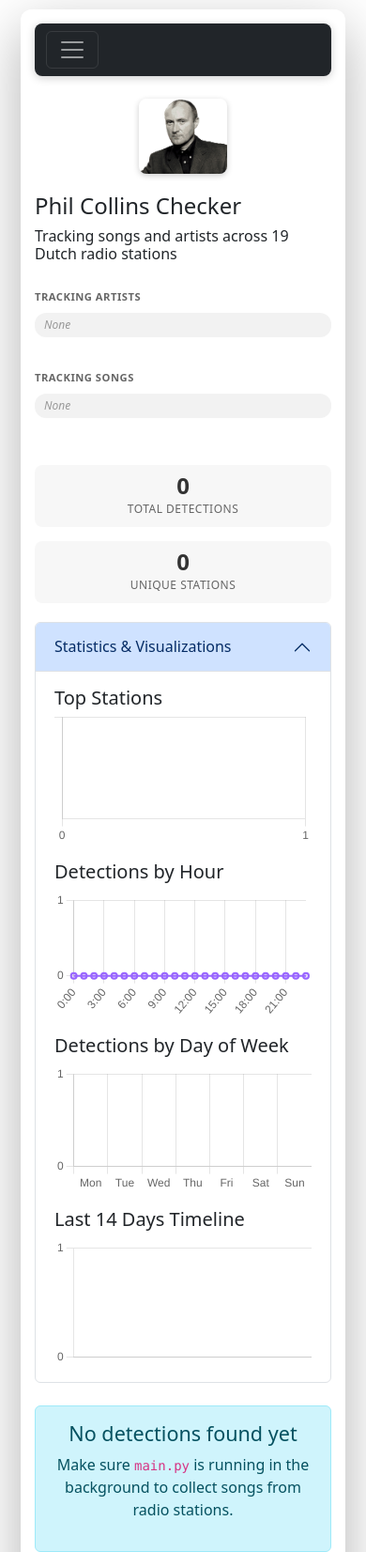
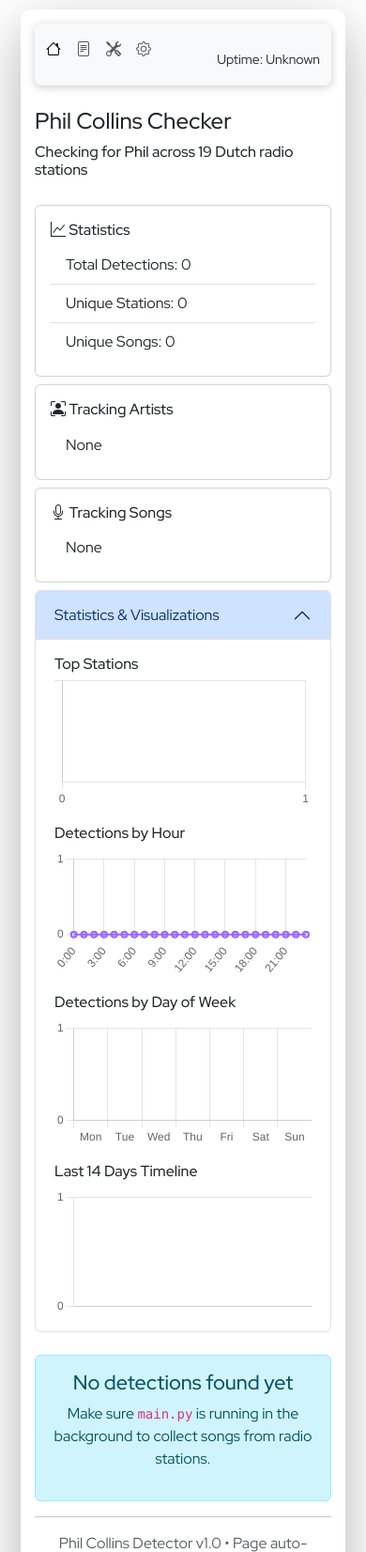
Before and after one commit to Schop/radiodetector, a Flask app: page / in a window 390 px wide. Shown: the top 1652 px of the page at 94% size. Run offline with Flask 3, Linux system fonts and the light colour scheme; data that the repository does not hold is empty; parts of the project's set-up code (start-up, migrations or seed data) failed here and were passed over; some libraries are stand-ins or nearby versions.

Commit message:
interface improvements

```diff
--- a/static/style.css
+++ b/static/style.css
@@ -1,4 +1,9 @@
 /* Custom styling for RadioDetector Dashboard with Bootstrap */
+@import url('https://fonts.googleapis.com/css2?family=Red+Hat+Display:ital,wght@0,300..900;1,300..900&display=swap');
+
+* {
+  font-family: "Red Hat Display", -apple-system, BlinkMacSystemFont, 'Segoe UI', Roboto, Helvetica, Arial, sans-serif;
+}
 
 body {
   min-height: 100vh;
--- a/templates/artist.html
+++ b/templates/artist.html
@@ -59,7 +59,7 @@
                 <div class="col-md-6">
                     <div class="card h-100">
                         <div class="card-body">
-                            <h5 class="card-title">Top Songs by {{ artist_name }}</h5>
+                            <h6 class="card-title">Top Songs by {{ artist_name }}</h6>
                             <table id="topSongsTable" class="table table-sm table-hover">
                                 <thead class="table-light">
                                     <tr>
@@ -77,7 +77,7 @@
                 <div class="col-md-6">
                     <div class="card h-100">
                         <div class="card-body">
-                            <h5 class="card-title">Top Stations Playing {{ artist_name }}</h5>
+                            <h6 class="card-title">Top Stations Playing {{ artist_name }}</h6>
                             <div style="height: 400px;">
                                 <canvas id="stationsChart"></canvas>
                             </div>
--- a/templates/includes/head.html
+++ b/templates/includes/head.html
@@ -5,6 +5,7 @@
     <meta name="viewport" content="width=device-width, initial-scale=1.0">
     <title>{{ title }}</title>
     <link href="https://cdn.jsdelivr.net/npm/bootstrap@5.3.2/dist/css/bootstrap.min.css" rel="stylesheet">
+    <link rel="stylesheet" href="https://cdn.jsdelivr.net/npm/bootstrap-icons@1.13.1/font/bootstrap-icons.min.css">
     <link rel="stylesheet" href="https://cdn.datatables.net/1.13.7/css/dataTables.bootstrap5.min.css">
     <link rel="stylesheet" href="/static/style.css">
     <script src="https://code.jquery.com/jquery-3.7.1.min.js"></script>
--- a/templates/includes/nav.html
+++ b/templates/includes/nav.html
@@ -1,26 +1,37 @@
-<nav class="navbar navbar-expand-lg navbar-dark bg-dark mb-4">
+<nav class="navbar navbar-light bg-light mb-4">
     <div class="container-fluid">
-        <button class="navbar-toggler" type="button" data-bs-toggle="collapse" data-bs-target="#navbarNav" aria-controls="navbarNav" aria-expanded="false" aria-label="Toggle navigation">
-            <span class="navbar-toggler-icon"></span>
-        </button>
-        <div class="collapse navbar-collapse" id="navbarNav">
-            <ul class="navbar-nav me-auto">
+        <div class="w-100">
+            <ul class="navbar-nav me-auto flex-row justify-content-start gap-3">
                 <li class="nav-item">
-                    <a class="nav-link{% if request.path == '/' %} active{% endif %}" href="/">Dashboard</a>
+                    <a class="nav-link{% if request.path == '/' %} active{% endif %}" href="/">
+                        <i class="bi bi-house"></i>
+                        <span class="d-none d-lg-inline ms-1">Dashboard</span>
+                    </a>
                 </li>
                 <li class="nav-item">
-                    <a class="nav-link{% if request.path == '/logs' %} active{% endif %}" href="/logs">Logs</a>
+                    <a class="nav-link{% if request.path == '/logs' %} active{% endif %}" href="/logs">
+                        <i class="bi bi-file-text"></i>
+                        <span class="d-none d-lg-inline ms-1">Logs</span>
+                    </a>
                 </li>
                 <li class="nav-item">
-                    <a class="nav-link{% if request.path == '/admin' %} active{% endif %}" href="/admin">Maintenance</a>
+                    <a class="nav-link{% if request.path == '/admin' %} active{% endif %}" href="/admin">
+                        <i class="bi bi-tools"></i>
+                        <span class="d-none d-lg-inline ms-1">Maintenance</span>
+                    </a>
                 </li>
                 <li class="nav-item">
-                    <a class="nav-link{% if request.path == '/settings' %} active{% endif %}" href="/settings">Settings</a>
+                    <a class="nav-link{% if request.path == '/settings' %} active{% endif %}" href="/settings">
+                        <i class="bi bi-gear"></i>
+                        <span class="d-none d-lg-inline ms-1">Settings</span>
+                    </a>
+                </li>
+                <li class="nav-item ms-auto">
+                    <span class="navbar-text text-dark">
+                        <small id="uptime">Uptime: ...</small>
+                    </span>
                 </li>
             </ul>
-            <span class="navbar-text text-light">
-                <small id="uptime">Uptime: ...</small>
-            </span>
         </div>
     </div>
 </nav>
--- a/templates/index.html
+++ b/templates/index.html
@@ -5,46 +5,63 @@
             {% include 'includes/nav.html' %}
         <div style="display: flex; justify-content: space-between; align-items: flex-start; margin-bottom: 20px; gap: 30px;">
             <div style="display: flex; gap: 20px; align-items: center;">
-                <img src="/static/images/phil.png" alt="Phil Collins" style="max-height: 8em; height: auto; width: auto; border-radius: 8px; object-fit: cover; box-shadow: 0 2px 6px rgba(0,0,0,0.2);">
+                <img src="/static/images/phil.jpg" alt="Phil Collins" class="d-none d-md-block" style="max-height: 8em; height: auto; width: auto; border-radius: 8px; object-fit: cover; box-shadow: 0 2px 6px rgba(0,0,0,0.2);">
                 <div>
                     <h1>Phil Collins Checker</h1>
-                    <h3 class="">Tracking songs and artists across 19 Dutch radio stations</h3>
+                    <h3 class="">Checking for Phil across 19 Dutch radio stations</h3>
                 </div>
             </div>
-            <div style="display: flex; gap: 20px; align-items: flex-start; flex-shrink: 0;">
-                <div class="tracking-list">
-                    <div class="tracking-label">Tracking Artists</div>
+        </div>
+        <div class="row">
+            <div class="col-md-4 mb-2">
+                <div class="card h-100">
+                    <div class="card-body">
+                        <h6 class="card-title"><i class="bi bi-graph-up"></i> Statistics</h6>
+                        <ul class="list-group list-group-flush">
+                            <li class="list-group-item">Total Detections: {{ total_count }}</li>
+                            <li class="list-group-item">Unique Stations: {{ stations|length }}</li>
+                            <li class="list-group-item">Unique Songs: {{ song_titles|length }}</li>
+                        </ul>
+                    </div>
+                </div>
+            </div>
+            <div class="col-md-4 mb-2">
+                <div class="card h-100">
+                    <div class="card-body">
+                        <h6 class="card-title"><i class="bi bi-person-bounding-box"></i> Tracking Artists</h6>
                         {% if target_artists %}
+                        <ul class="list-group list-group-flush">
                             {% for artist in target_artists %}
-                        <span class="tracking-badge">{{ artist }}</span>
+                            <li class="list-group-item"><a href="/artist/{{ artist }}" class="station-link">{{ artist }}</a></li>
                             {% endfor %}
+                    </ul>
                     {% else %}
-                        <span class="tracking-badge-empty">None</span>
+                        <ul class="list-group list-group-flush">
+                            <li class="list-group-item">None</li>
+                        </ul>
                         {% endif %}
                     </div>
-                <div class="tracking-list">
-                    <div class="tracking-label">Tracking Songs</div>
+                </div>
+            </div>
+            <div class="col-md-4 mb-2">
+                <div class="card h-100">
+                    <div class="card-body">
+                        <h6 class="card-title"><i class="bi bi-mic"></i> Tracking Songs</h6>
                     {% if target_songs %}
+                        <ul class="list-group list-group-flush">
                             {% for song in target_songs %}
-                        <span class="tracking-badge">{{ song }}</span>
+                            <li class="list-group-item"><a href="/song/{{ song }}" class="station-link">{{ song }}</a></li>
                             {% endfor %}
+                        </ul>
                     {% else %}
-                        <span class="tracking-badge-empty">None</span>
+                        <ul class="list-group list-group-flush">
+                            <li class="list-group-item">None</li>
+                        </ul>
                     {% endif %}
-                </div>
-                <div class="stats-compact">
-                    <div class="stat-card-small">
-                        <div class="stat-value-small">{{ total_count }}</div>
-                        <div class="stat-label-small">Total Detections</div>
-                    </div>
-                    <div class="stat-card-small">
-                        <div class="stat-value-small">{{ stations|length }}</div>
-                        <div class="stat-label-small">Unique Stations</div>
                     </div>
                 </div>
             </div>
         </div>
-
         <!-- Charts -->
         <div class="accordion mb-4" id="statsAccordion">
             <div class="accordion-item">
@@ -57,21 +74,21 @@
                     <div class="accordion-body">
                         <div class="row g-3 mb-3">
                             <div class="col-md-6">
-                                <h5>Top Stations</h5>
+                                <h6>Top Stations</h6>
                                 <canvas id="stationsChart" style="max-height: 250px;"></canvas>
                             </div>
                             <div class="col-md-6">
-                                <h5>Detections by Hour</h5>
+                                <h6>Detections by Hour</h6>
                                 <canvas id="hoursChart" style="max-height: 250px;"></canvas>
                             </div>
                         </div>
                         <div class="row g-3">
                             <div class="col-md-6">
-                                <h5>Detections by Day of Week</h5>
+                                <h6>Detections by Day of Week</h6>
                                 <canvas id="weekdaysChart" style="max-height: 250px;"></canvas>
                             </div>
                             <div class="col-md-6">
-                                <h5>Last 14 Days Timeline</h5>
+                                <h6>Last 14 Days Timeline</h6>
                                 <canvas id="timelineChart" style="max-height: 250px;"></canvas>
                             </div>
                         </div>
--- a/templates/station.html
+++ b/templates/station.html
@@ -12,7 +12,7 @@
                 <div class="col-md-4">
                     <div class="card h-100">
                         <div class="card-body">
-                            <h5 class="card-title">Statistics</h5>
+                            <h6 class="card-title">Statistics</h6>
                             <table class="compact-stats-table w-100">
                                 <tbody>
                                     <tr>
@@ -35,7 +35,7 @@
                 <div class="col-md-4">
                     <div class="card h-100">
                         <div class="card-body">
-                            <h5 class="card-title">Hourly Distribution</h5>
+                            <h6 class="card-title">Hourly Distribution</h6>
                             <div style="height: 200px;">
                                 <canvas id="hourlyChart"></canvas>
                             </div>
@@ -45,7 +45,7 @@
                 <div class="col-md-4">
                     <div class="card h-100">
                         <div class="card-body">
-                            <h5 class="card-title">Weekday Distribution</h5>
+                            <h6 class="card-title">Weekday Distribution</h6>
                             <div style="height: 200px;">
                                 <canvas id="weekdayChart"></canvas>
                             </div>
--- a/web_app.py
+++ b/web_app.py
@@ -119,6 +119,10 @@ def index():
     db.execute_query(c, "SELECT DISTINCT station FROM songs ORDER BY station", db_type=db_type)
     stations = [row['station'] for row in c.fetchall()]
 
+    # Get unique song titles
+    db.execute_query(c, "SELECT DISTINCT song FROM songs ORDER BY song", db_type=db_type)
+    song_titles = [row['song'] for row in c.fetchall()]
+
     conn.close()
 
     # Convert timestamps to readable format
@@ -148,6 +152,7 @@ def index():
         target_songs=target_songs,
         songs=songs_data,
         stations=stations,
+        song_titles=song_titles,
         total_count=len(songs_data)
     )
 
```
Also changed, not shown: static/images/phil.jpg (added). Lines whose indentation alone changed are shown as unchanged.
